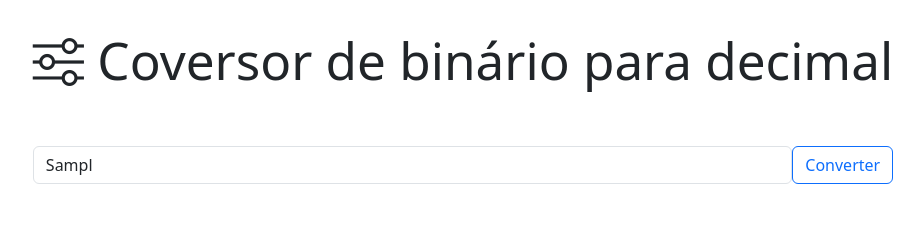
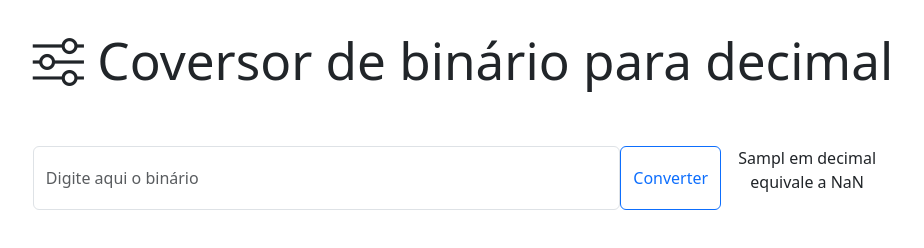
Before and after one commit to SamuelRocha91/Bin2Dec, a website built with Vite: page index.html in a window 1280 px wide. Both pictures are taken after typing "Sample" into the empty fields and a click on the button "Converter". Shown: the whole page, without its empty margins (177-1101 px from the left). Built offline with nearby package versions, Linux system fonts and the light colour scheme.

Commit message:
adiciona lógica de conversão e inserção na tela

```diff
--- a/index.html
+++ b/index.html
@@ -15,7 +15,7 @@
       <div id="data-user">
         <input  class="form-control" type="text" placeholder="Digite aqui o binário" maxlength=8>
         <button class="btn btn-outline-primary">Converter</button>
-        <p></p>
+        <p id="result"></p>
       </div>
     </div>
     <script type="module" src="/main.js"></script>
--- a/main.js
+++ b/main.js
@@ -1,10 +1,13 @@
 // captura o button e o input no Dom
 const input = document.querySelector('input');
 const button = document.querySelector('button');
+const p = document.querySelector('p');
 
 button.addEventListener('click', (event) => {
   event.preventDefault();
-  console.log(input.value)
+  const resultado = conversor(input.value);
+  p.innerText = `${input.value} em decimal equivale a ${resultado}`
+  input.value = '';
 })
 
 // impede e notifica o usuário se algo diferente de zero ou um for inserido
@@ -15,3 +18,14 @@ input.addEventListener('input', () => {
     window.alert('Somente é permitido inserir zero ou um')
   }
 })
+
+// cria a lógica de conversão do binário para decimal
+const conversor = (string) => {
+  let valor = 0;
+  let potencia = string.length - 1;
+  for (let i = 0; i < string.length; i += 1) {
+    valor += (Number(string[i]) * (2 ** potencia));
+    potencia -= 1
+  }
+  return valor
+}
```
Also changed, not shown: tempCodeRunnerFile.js (+8 -22 lines).
